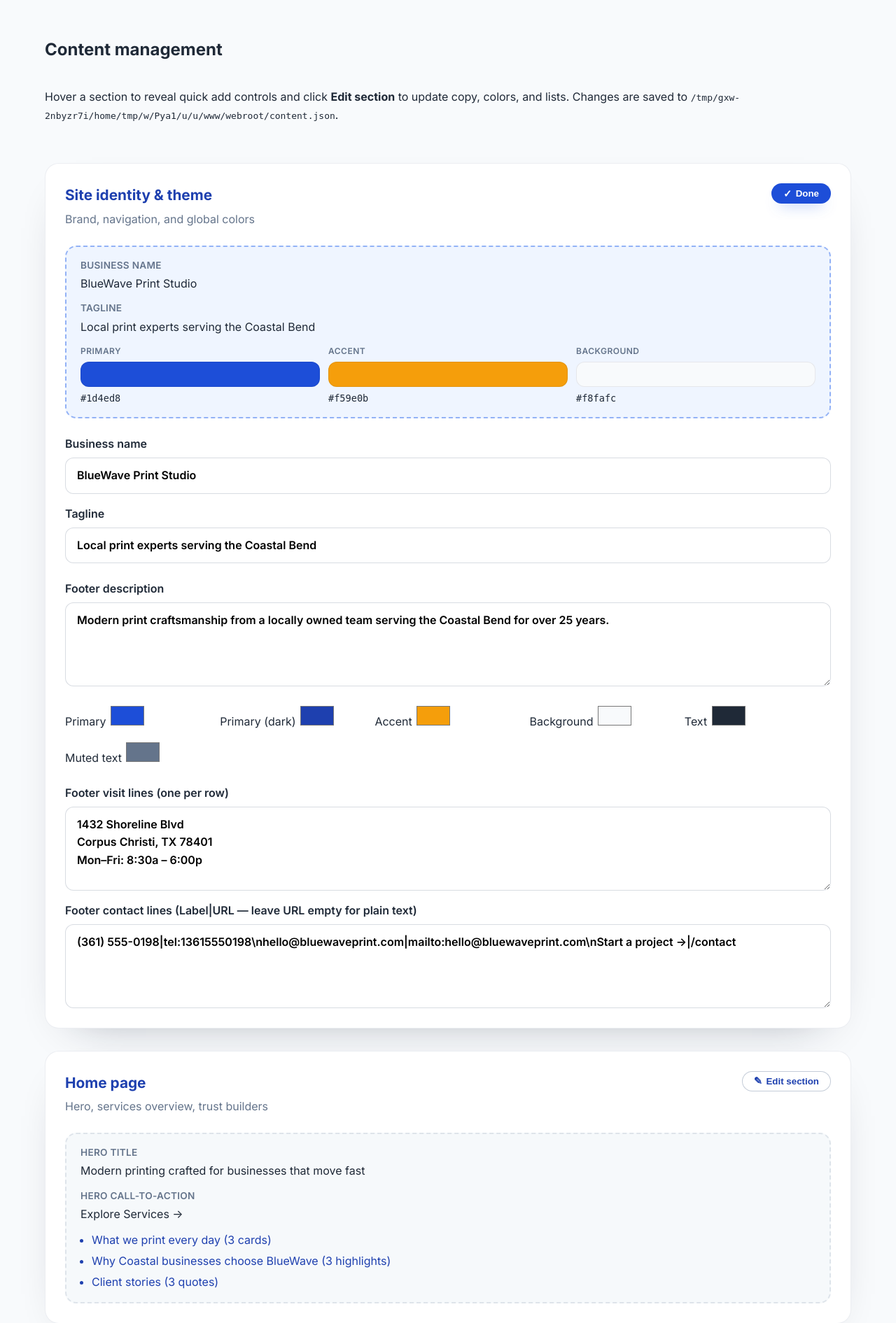
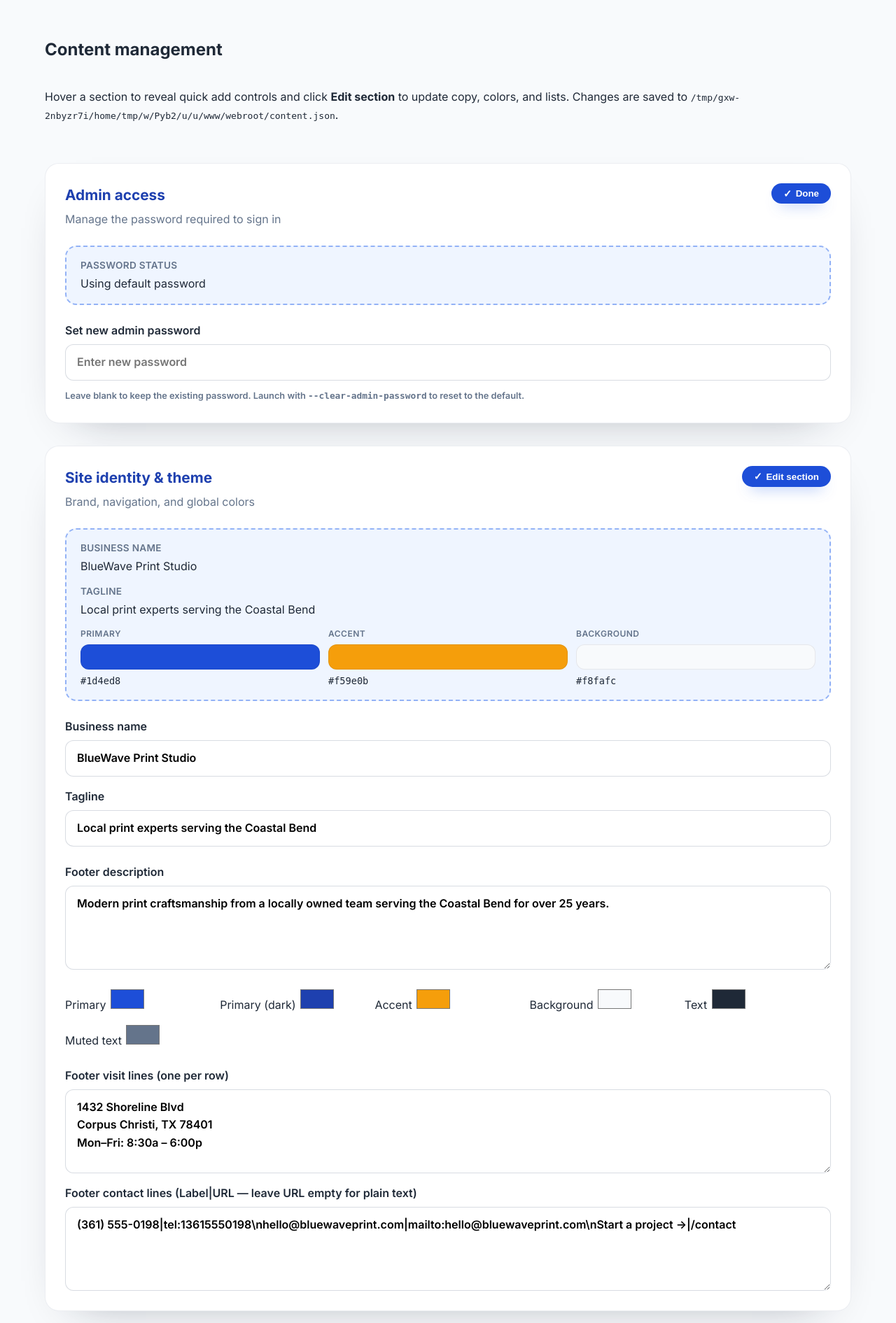
Before and after one commit to koyetsu/web, a Flask app: page /admin in a window 1280 px wide. Shown: the part 64-1955 px from the top of the page at 70% size. Run offline with Flask 3, Linux system fonts and the light colour scheme; the visitor is signed in with stand-in values (Sample User, id 1).

Commit message:
Add admin password management with file storage

```diff
--- a/app.py
+++ b/app.py
@@ -1,3 +1,4 @@
+import argparse
 import json
 import os
 import shutil
@@ -21,7 +22,8 @@ WEBROOT_PATH = Path(os.environ.get("WEBROOT_PATH", DEFAULT_WEBROOT))
 CONTENT_FILE = WEBROOT_PATH / "content.json"
 UPLOAD_FOLDER = WEBROOT_PATH / "uploads"
 
-ADMIN_PASSWORD = os.environ.get("ADMIN_PASSWORD", "printstudio")
+ADMIN_PASSWORD_FILE = WEBROOT_PATH / "admin_password.txt"
+DEFAULT_ADMIN_PASSWORD = "printstudio"
 SECRET_KEY = os.environ.get("SECRET_KEY", "change-me-please")
 
 app = Flask(__name__)
@@ -31,12 +33,24 @@ app.config.update(SECRET_KEY=SECRET_KEY)
 def ensure_webroot() -> None:
     WEBROOT_PATH.mkdir(parents=True, exist_ok=True)
     UPLOAD_FOLDER.mkdir(parents=True, exist_ok=True)
+    if not ADMIN_PASSWORD_FILE.exists():
+        ADMIN_PASSWORD_FILE.write_text(DEFAULT_ADMIN_PASSWORD, encoding="utf-8")
     if not CONTENT_FILE.exists():
         if WEBROOT_PATH != DEFAULT_WEBROOT and (DEFAULT_WEBROOT / "content.json").exists():
             shutil.copy(DEFAULT_WEBROOT / "content.json", CONTENT_FILE)
         else:
             default_content = load_default_content()
             save_content(default_content)
+
+
+def load_admin_password() -> str:
+    ensure_webroot()
+    return ADMIN_PASSWORD_FILE.read_text(encoding="utf-8").strip()
+
+
+def save_admin_password(value: str) -> None:
+    ensure_webroot()
+    ADMIN_PASSWORD_FILE.write_text(value, encoding="utf-8")
 
 
 def load_default_content() -> dict:
@@ -133,7 +147,7 @@ def admin_login():
     error = None
     if request.method == "POST":
         password = request.form.get("password", "")
-        if password == ADMIN_PASSWORD:
+        if password == load_admin_password():
             session["admin_authenticated"] = True
             next_url = request.args.get("next") or url_for("admin_dashboard")
             return redirect(next_url)
@@ -163,9 +177,12 @@ def admin_dashboard():
     if request.method == "POST":
         action = request.form.get("action")
         if action == "update_content":
-            updated = update_content_from_form(content, request.form)
+            updated, password_changed = update_content_from_form(content, request.form)
             save_content(updated)
-            session["admin_message"] = "Changes saved successfully."
+            message_text = "Changes saved successfully."
+            if password_changed:
+                message_text += " Admin password updated."
+            session["admin_message"] = message_text
             return redirect(url_for("admin_dashboard"))
         if action == "upload_media":
             file = request.files.get("media")
@@ -181,6 +198,13 @@ def admin_dashboard():
     uploads = sorted(
         [f.name for f in UPLOAD_FOLDER.iterdir() if f.is_file() and not f.name.startswith(".")]
     )
+    password_value = load_admin_password()
+    if not password_value:
+        password_state = "empty"
+    elif password_value == DEFAULT_ADMIN_PASSWORD:
+        password_state = "default"
+    else:
+        password_state = "custom"
     return render_template(
         "admin.html",
         content=content,
@@ -192,10 +216,16 @@ def admin_dashboard():
         message=message,
         uploads=uploads,
         webroot_path=str(WEBROOT_PATH),
+        admin_password_state=password_state,
     )
 
 
-def update_content_from_form(content: dict, form: "MultiDict") -> dict:
+def update_content_from_form(content: dict, form: "MultiDict") -> tuple[dict, bool]:
+    password_changed = False
+    new_password = form.get("admin_password", "").strip()
+    if new_password:
+        save_admin_password(new_password)
+        password_changed = True
     content["site"]["name"] = form.get("site_name", content["site"]["name"]).strip()
     content["site"]["tagline"] = form.get("site_tagline", "").strip()
     content["site"]["footer"]["description"] = form.get("footer_description", "").strip()
@@ -297,7 +327,7 @@ def update_content_from_form(content: dict, form: "MultiDict") -> dict:
     contact["about"]["description"] = form.get("contact_about_description", "").strip()
     contact["about"]["cards"] = parse_about_cards(form)
 
-    return content
+    return content, password_changed
 
 
 def render_mobile_home(content: dict):
@@ -429,6 +459,23 @@ def parse_about_cards(form) -> list[dict]:
 
 
 if __name__ == "__main__":
-    host = os.environ.get("HOST", "0.0.0.0")
-    port = int(os.environ.get("PORT", 5000))
-    app.run(debug=True, host=host, port=port)
+    parser = argparse.ArgumentParser(description="Run the print studio admin site")
+    parser.add_argument("--host", default=os.environ.get("HOST", "0.0.0.0"), help="Bind address")
+    parser.add_argument(
+        "--port",
+        type=int,
+        default=int(os.environ.get("PORT", 5000)),
+        help="Port to listen on",
+    )
+    parser.add_argument(
+        "--clear-admin-password",
+        action="store_true",
+        help="Reset the admin password to the default value",
+    )
+    args = parser.parse_args()
+
+    if args.clear_admin_password:
+        save_admin_password(DEFAULT_ADMIN_PASSWORD)
+        print("Admin password reset to default value.")
+
+    app.run(debug=True, host=args.host, port=args.port)
--- a/templates/admin.html
+++ b/templates/admin.html
@@ -159,6 +159,13 @@
     .color-swatch .swatch-value {
       font-family: 'JetBrains Mono', monospace;
       font-size: 0.85rem;
+    }
+
+    .field-help {
+      display: block;
+      margin-top: 0.35rem;
+      font-size: 0.8rem;
+      color: var(--muted);
     }
 
     .section-body {
@@ -376,6 +383,41 @@
           <option value="/uploads/{{ upload }}">/uploads/{{ upload }}</option>
         {% endfor %}
       </datalist>
+
+      <article class="section-card is-editing" data-section>
+        <div class="section-toolbar">
+          <div>
+            <h2>Admin access</h2>
+            <p>Manage the password required to sign in</p>
+          </div>
+          <button type="button" class="edit-toggle" aria-expanded="true">Done</button>
+        </div>
+        <div class="section-preview">
+          <div class="preview-grid">
+            <dl>
+              <dt>Password status</dt>
+              <dd>
+                {% if admin_password_state == 'custom' %}
+                  Custom password set
+                {% elif admin_password_state == 'empty' %}
+                  Password cleared (no password required)
+                {% else %}
+                  Using default password
+                {% endif %}
+              </dd>
+            </dl>
+          </div>
+        </div>
+        <div class="section-body">
+          <div class="form-fields">
+            <label>
+              Set new admin password
+              <input type="password" name="admin_password" placeholder="Enter new password" autocomplete="new-password" />
+              <span class="field-help">Leave blank to keep the existing password. Launch with <code>--clear-admin-password</code> to reset to the default.</span>
+            </label>
+          </div>
+        </div>
+      </article>
 
       <article class="section-card is-editing" data-section>
         <div class="section-toolbar">
```
Also changed, not shown: 3 other files.
